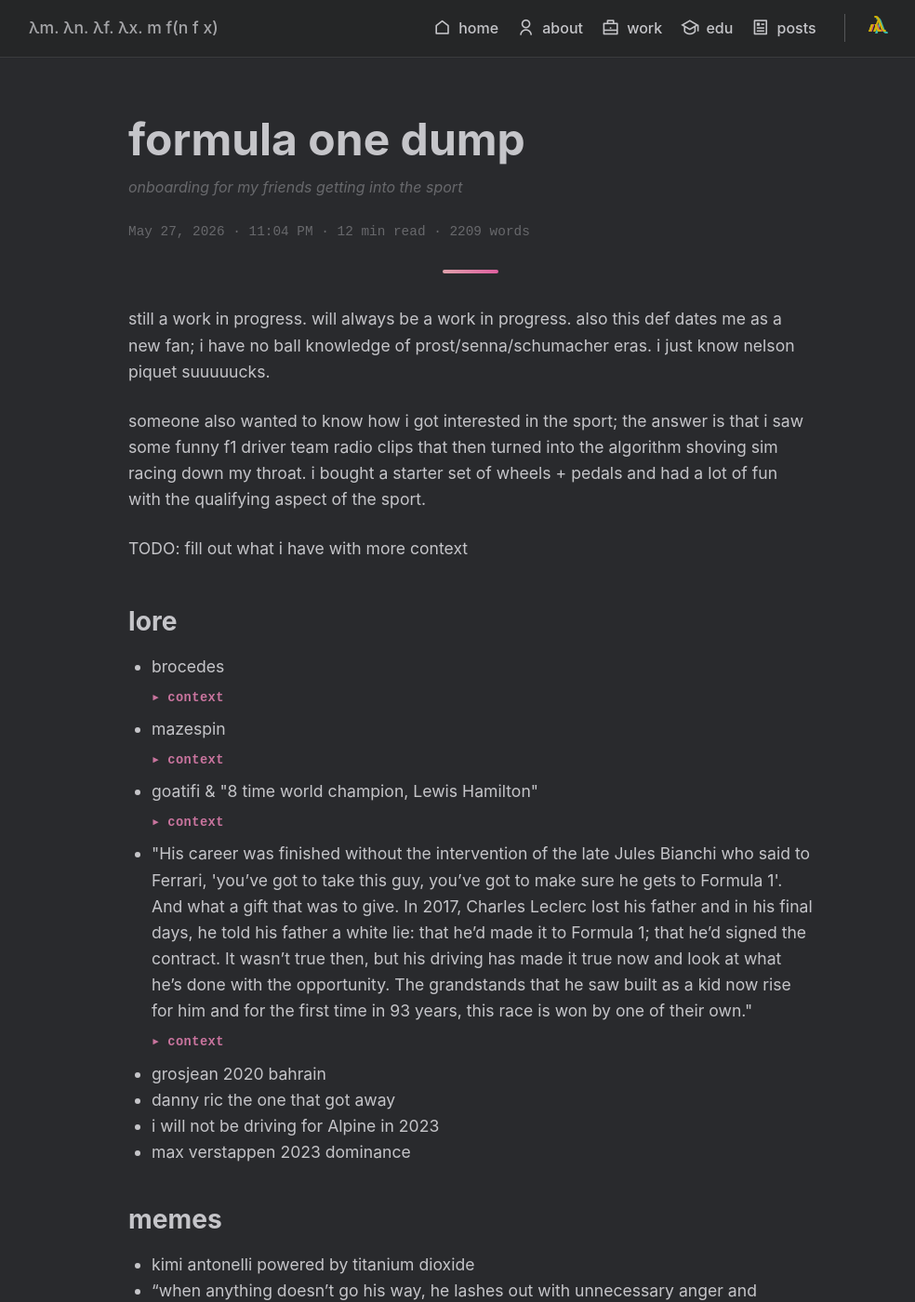
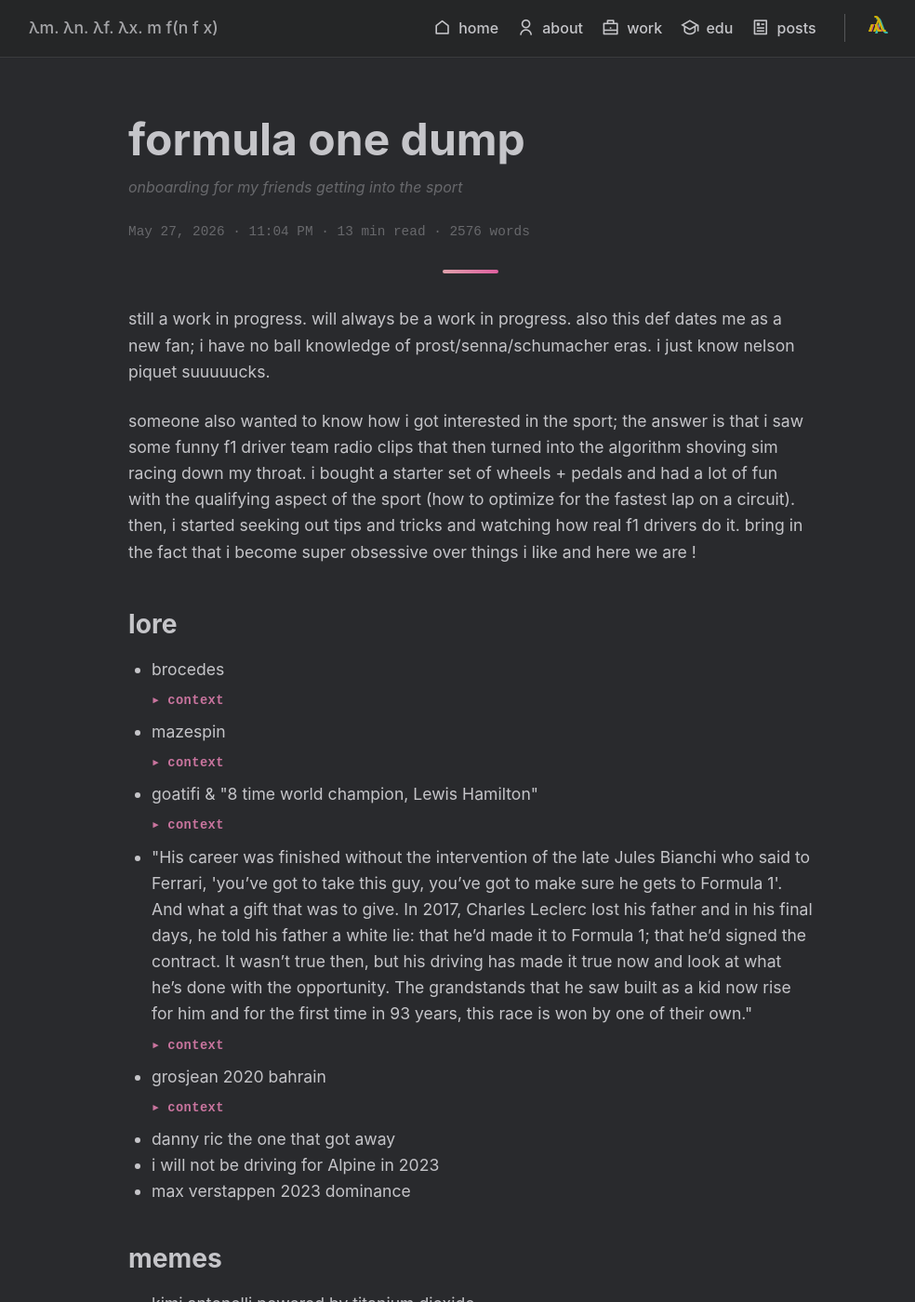
Before and after one commit to annrpom/annrpom.github.io, a Jekyll site: the page built from _posts/2026/2026-05-27-formula-one-dump.md, in a window 1280 px wide and 1400 px high. Shown: the whole window at 93% size, without its empty margins (134-1118 px from the left). Built offline with Jekyll 4.4.1, drawn with Linux system fonts in a browser that asks for light colours; nearby versions of some CDN libraries.

Commit message:
grosjean

```diff
--- a/_posts/2026/2026-05-27-formula-one-dump.md
+++ b/_posts/2026/2026-05-27-formula-one-dump.md
@@ -8,9 +8,7 @@
 
 still a work in progress. will always be a work in progress. also this def dates me as a new fan; i have no ball knowledge of prost/senna/schumacher eras. i just know nelson piquet suuuuucks.
 
-someone also wanted to know how i got interested in the sport; the answer is that i saw some funny f1 driver team radio clips that then turned into the algorithm shoving sim racing down my throat. i bought a starter set of wheels + pedals and had a lot of fun with the qualifying aspect of the sport.
-
-TODO: fill out what i have with more context
+someone also wanted to know how i got interested in the sport; the answer is that i saw some funny f1 driver team radio clips that then turned into the algorithm shoving sim racing down my throat. i bought a starter set of wheels + pedals and had a lot of fun with the qualifying aspect of the sport (how to optimize for the fastest lap on a circuit). then, i started seeking out tips and tricks and watching how real f1 drivers do it. bring in the fact that i become super obsessive over things i like and here we are !
 
 <h2 class="glitch-text" data-text="lore">lore</h2>
 
@@ -72,7 +70,23 @@
 </p>
     </details>
   </li>
-  <li>grosjean 2020 bahrain</li>
+  <li>grosjean 2020 bahrain
+    <details class="context-details">
+      <summary>context</summary>
+      <p style="margin-top:6px; margin-bottom:8px; padding:6px 0 0 14px; border-left:2px solid rgba(255,80,160,0.45); font-size:0.88em; color:rgba(197,197,201,0.65); line-height:1.75;">Romain Grosjean is a French-Swiss driver who raced for Haas. On lap 1 of the 2020 Bahrain GP, he made contact with Daniil Kvyat and was pitched sideways into the barrier at 119 mph, registering a peak impact of nearly 67G. For context: fighter pilots risk blacking out at around 9G. A normal F1 braking zone is around 5-6G. 67G is the kind of number that shouldn't leave someone alive. The car split clean in half, the front half (with Grosjean in it) was speared through the barrier and burst into flames. He was trapped in the fire for 28 seconds.<br><br>
+
+He tried to get out repeatedly and couldn't. He later said that it was thinking about his children - <em>"for my kids, I cannot die today"</em>; that made him try one more time. That attempt worked and he climbed out of a fireball and walked away with burn on his hands.<br><br>
+
+The halo, a titanium bar around the cockpit that drivers and fans had complained looked ugly and unnecessary when it was introduced in 2018, deflected the barrier away from Romain's head on impact. Without it, he would have been decapitated. Ross Brawn (F1 managing director at the time) said there was "absolutely no doubt the halo saved Grosjean's life."<br><br>
+
+Charles Leclerc saw it happen in his mirrors in real time and came straight on the radio; he said he feared the worst immediately. Daniil Kvyat, who made the initial contact with Grosjean, said his first reaction was anger ("what is he doing?") - then he saw the flames in his mirrors and his whole mindset flipped instantly.<br><br>
+
+Grosjean never raced in F1 again after that. He moved to IndyCar. Haas later gave him a special one-off run in an F1 car so he could have a proper goodbye to the sport on his own terms.<br><br>
+
+<a href="https://www.youtube.com/watch?v=ZQ7_En2xEm4" target="_blank" style="color:rgba(255,80,160,0.7);">clip of the crash</a>
+</p>
+    </details>
+  </li>
   <li>danny ric the one that got away</li>
   <li>i will not be driving for Alpine in 2023</li>
   <li>max verstappen 2023 dominance</li>
```
